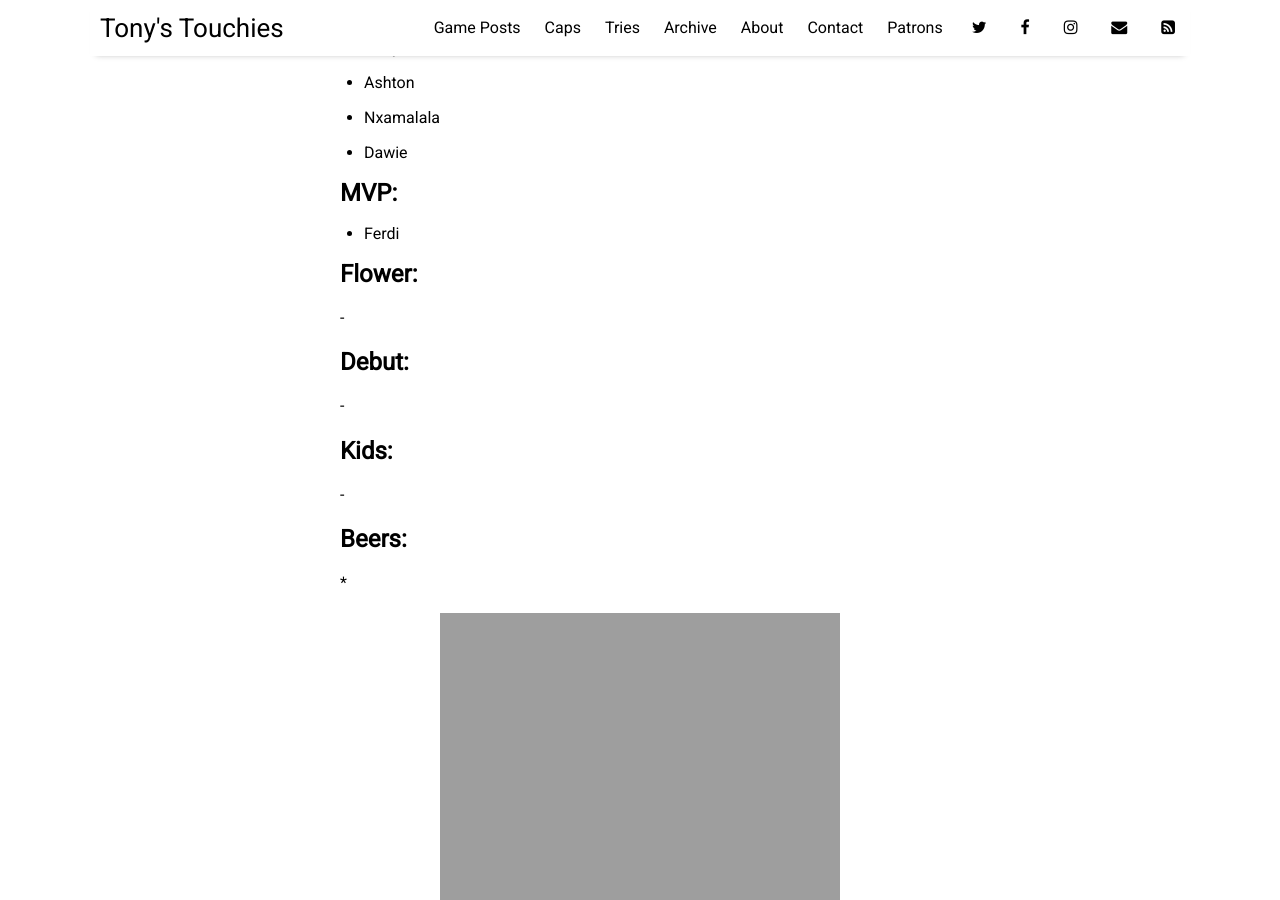
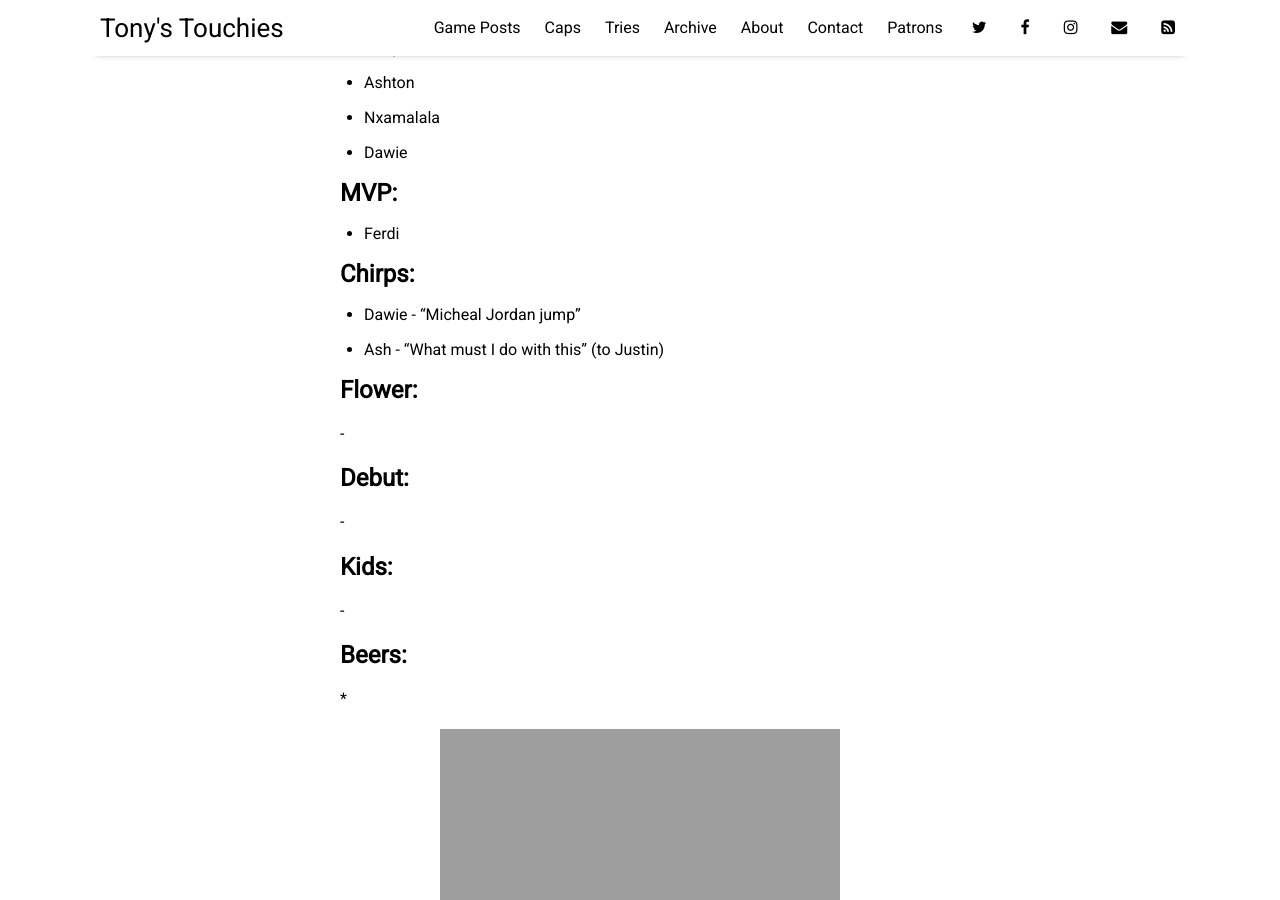
Before and after one commit to sundayrugby/sundayrugby.github.io, a Jekyll site: the page built from _posts/2026-05-17-EW.md, in a window 1280 px wide and 900 px high, scrolled down 1416 px. Built offline with Jekyll 4.4.1, drawn with Linux system fonts in a browser that asks for light colours; nearby versions of some CDN libraries.

Commit message:
Add chirps Dawie + Ash, 2026-05-17 EW

```diff
--- a/_posts/2026-05-17-EW.md
+++ b/_posts/2026-05-17-EW.md
@@ -47,6 +47,11 @@ image: 2026_05_17_a.jpg
 
 * Ferdi
 
+## Chirps:
+
+* Dawie - "Micheal Jordan jump"
+* Ash - "What must I do with this" (to Justin)
+
 ## Flower:
 -
 ## Debut:
```
